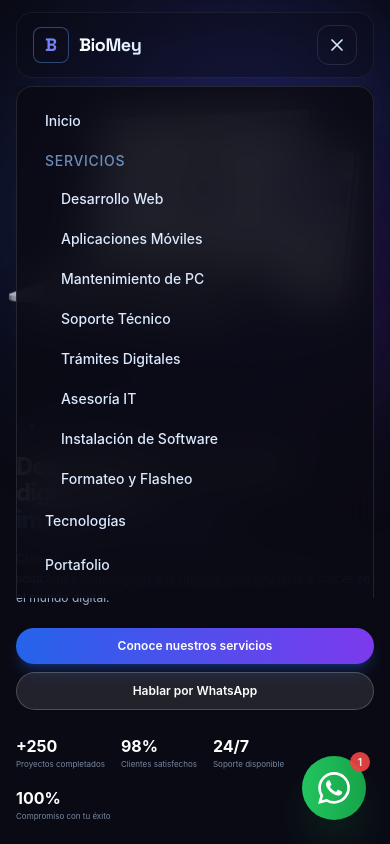
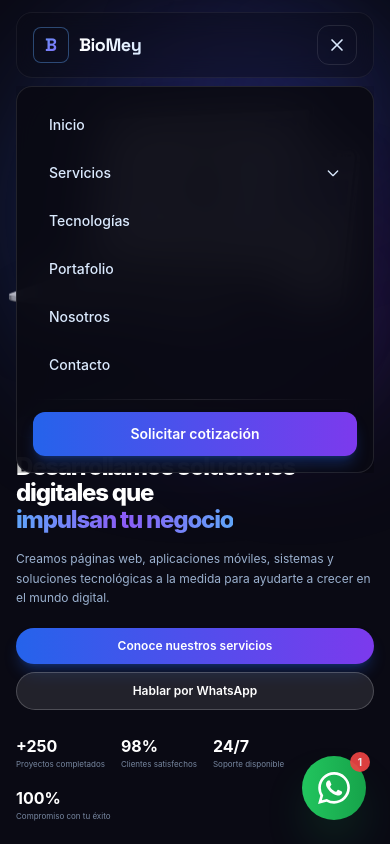
Before and after one commit to AngelGabooo/Bio-Mey.com, a React (Vite) app in the folder devtech-web/: page / in a window 390 px wide. Both pictures are taken after a click on the button "Toggle menu". Shown: the top 844 px of the page. Built offline with nearby package versions, Linux system fonts and the light colour scheme.

Commit message:
first commit

```diff
--- a/devtech-web/src/components/Navbar.tsx
+++ b/devtech-web/src/components/Navbar.tsx
@@ -46,6 +46,7 @@
 const Navbar = () => {
   const [isOpen, setIsOpen] = useState(false);
   const [dropdownOpen, setDropdownOpen] = useState(false);
+  const [mobileServicesOpen, setMobileServicesOpen] = useState(false);
   const dropdownRef = useRef<HTMLDivElement>(null);
   const { visible, scrolled } = useScrollVisibility();
 
@@ -114,7 +115,6 @@
             {/* Menú Desktop */}
             <div className="hidden lg:flex items-center gap-8">
               {navLinks.map((link) => {
-                // Si es el enlace de "Servicios", mostramos dropdown
                 if (link.label === 'Servicios') {
                   return (
                     <div key={link.label} ref={dropdownRef} className="relative">
@@ -134,7 +134,6 @@
                         <span className="absolute -bottom-1.5 left-0 w-0 h-0.5 bg-gradient-to-r from-blue-400 to-purple-400 transition-all duration-300 group-hover:w-full"></span>
                       </button>
 
-                      {/* Dropdown de servicios */}
                       <div
                         className={`absolute left-0 mt-2 w-56 rounded-xl border border-white/10 bg-[#0a0a14]/95 backdrop-blur-xl shadow-xl shadow-black/40 overflow-hidden transition-all duration-200 origin-top ${
                           dropdownOpen
@@ -159,7 +158,6 @@
                   );
                 }
 
-                // Los demás enlaces
                 return (
                   <Link
                     key={link.label}
@@ -201,31 +199,56 @@
         </div>
       </nav>
 
-      {/* Menú Móvil: panel flotante independiente debajo del navbar */}
+      {/* Menú Móvil mejorado */}
       <div
         className={`lg:hidden max-w-5xl mx-auto transition-all duration-300 ease-out origin-top ${
-          isOpen ? 'max-h-[32rem] opacity-100 scale-y-100 mt-2' : 'max-h-0 opacity-0 scale-y-95 mt-0 pointer-events-none'
+          isOpen ? 'max-h-[36rem] opacity-100 scale-y-100 mt-2' : 'max-h-0 opacity-0 scale-y-95 mt-0 pointer-events-none'
         } overflow-hidden`}
       >
-        <div className="rounded-2xl border border-white/10 bg-[#0a0a14]/90 backdrop-blur-xl shadow-[0_8px_30px_rgba(0,0,0,0.5)] p-3">
+        <div className="rounded-2xl border border-white/10 bg-[#0a0a14]/95 backdrop-blur-xl shadow-[0_8px_30px_rgba(0,0,0,0.5)] p-4">
+          <div className="space-y-1">
             {navLinks.map((link) => {
-            // Para "Servicios" en móvil, mostramos los sub-enlaces directamente
+              // Para "Servicios" en móvil - con toggle para expandir/contraer
               if (link.label === 'Servicios') {
                 return (
                   <div key={link.label}>
-                  <div className="px-4 py-2 text-blue-300/70 text-sm font-medium uppercase tracking-wider">
-                    Servicios
-                  </div>
+                    <button
+                      onClick={() => setMobileServicesOpen(!mobileServicesOpen)}
+                      className="w-full flex items-center justify-between px-4 py-3 text-blue-100 hover:text-white hover:bg-white/10 rounded-xl transition-colors font-medium text-sm"
+                    >
+                      <span>Servicios</span>
+                      <svg
+                        className={`w-4 h-4 transition-transform duration-300 ${mobileServicesOpen ? 'rotate-180' : ''}`}
+                        fill="none"
+                        stroke="currentColor"
+                        viewBox="0 0 24 24"
+                      >
+                        <path strokeLinecap="round" strokeLinejoin="round" strokeWidth={2} d="M19 9l-7 7-7-7" />
+                      </svg>
+                    </button>
+
+                    {/* Submenú de servicios en móvil */}
+                    <div
+                      className={`overflow-hidden transition-all duration-300 ease-in-out ${
+                        mobileServicesOpen ? 'max-h-[400px] opacity-100' : 'max-h-0 opacity-0'
+                      }`}
+                    >
+                      <div className="ml-4 pl-2 border-l border-white/10 space-y-0.5">
                         {serviceLinks.map((service) => (
                           <Link
                             key={service.label}
                             to={service.href}
-                      className="block pl-8 px-4 py-2.5 text-blue-100 hover:text-white hover:bg-white/10 rounded-xl transition-colors font-medium text-sm"
-                      onClick={() => setIsOpen(false)}
+                            className="block px-4 py-2.5 text-blue-100/70 hover:text-white hover:bg-white/10 rounded-xl transition-colors font-medium text-sm"
+                            onClick={() => {
+                              setIsOpen(false);
+                              setMobileServicesOpen(false);
+                            }}
                           >
                             {service.label}
                           </Link>
                         ))}
+                      </div>
+                    </div>
                   </div>
                 );
               }
@@ -241,9 +264,15 @@
                 </Link>
               );
             })}
+          </div>
+
+          {/* Línea divisoria */}
+          <div className="my-3 h-px bg-gradient-to-r from-transparent via-white/10 to-transparent"></div>
+
+          {/* Botón CTA */}
           <Link
             to="#contacto"
-            className="block w-full mt-2 px-6 py-3 text-center text-white text-sm font-semibold rounded-xl bg-gradient-to-r from-blue-600 to-purple-600 hover:from-blue-700 hover:to-purple-700 transition-colors shadow-lg shadow-blue-600/30"
+            className="block w-full px-6 py-3 text-center text-white text-sm font-semibold rounded-xl bg-gradient-to-r from-blue-600 to-purple-600 hover:from-blue-700 hover:to-purple-700 transition-colors shadow-lg shadow-blue-600/30"
             onClick={() => setIsOpen(false)}
           >
             Solicitar cotización
```
Lines whose indentation alone changed are shown as unchanged.
